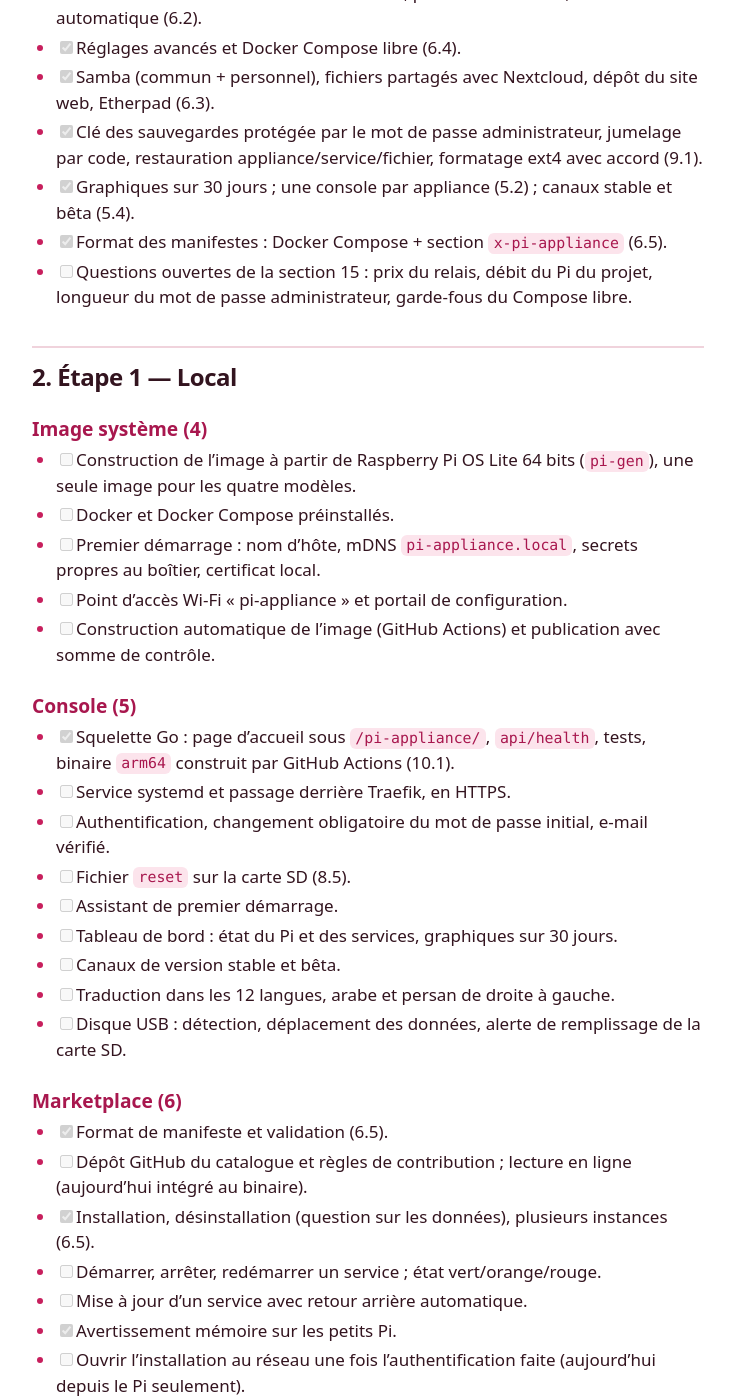
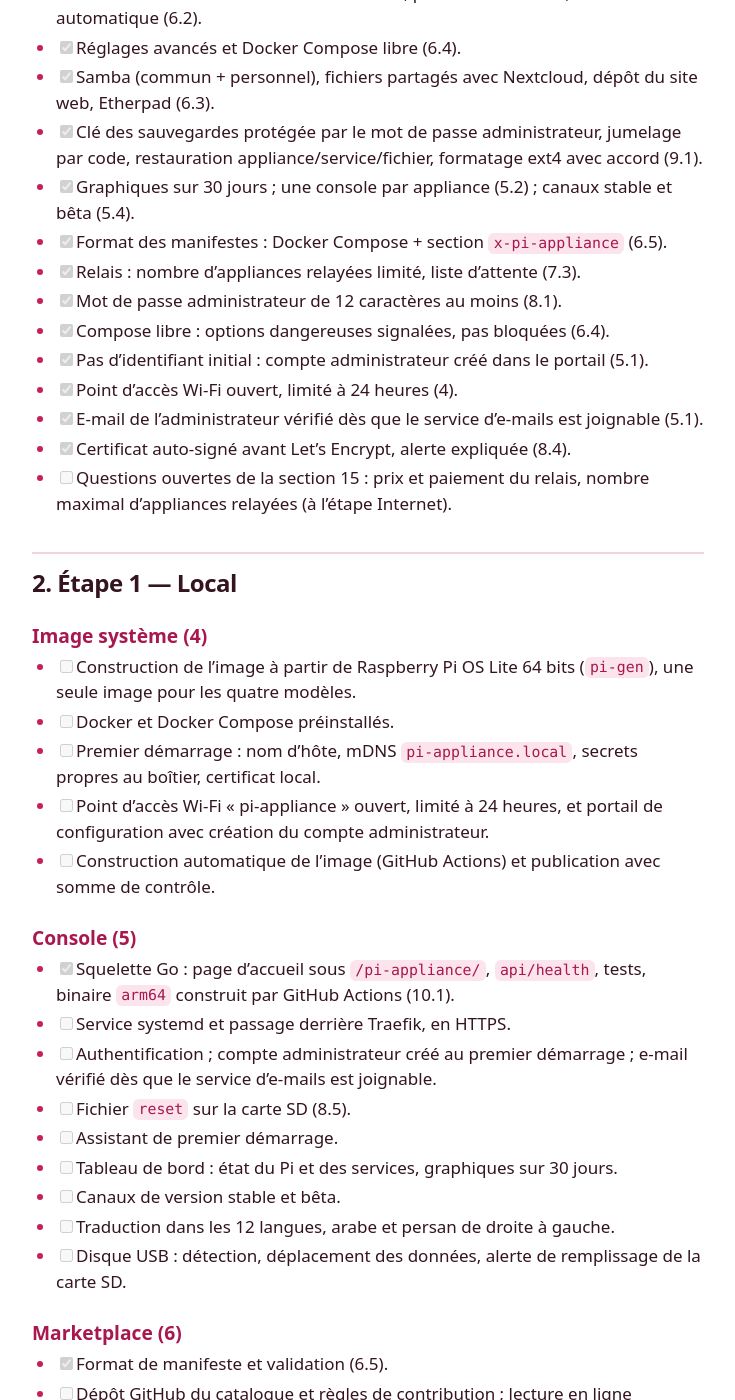
Before and after one commit to gmoulard/pi-appliance, a Jekyll site: the page built from docs/TODO.md, in a window 1280 px wide and 1400 px high, scrolled down 1899 px. Shown: the whole window, without its empty margins (272-1007 px from the left). Built offline with Jekyll 4.4.1, drawn with Linux system fonts in a browser that asks for light colours; our own code applies the rules of GitHub Pages for plain Markdown files; some of the changed text lies outside the part shown.

Commit message:
Spécification : réponses aux questions ouvertes de l'étape Local
Premier accès sans identifiant initial (compte administrateur créé dans le
portail), point d'accès Wi-Fi ouvert limité à 24 heures, e-mail vérifié dès
que le service d'e-mails est joignable, certificat auto-signé expliqué avant
Let's Encrypt. TODO : décisions cochées, y compris celles déjà décrites dans
la spécification par le commit 3852c90 (relais limité en nombre, mot de passe
administrateur de 12 caractères, Compose libre signalé sans blocage).

Co-Authored-By: Claude Opus 5.5 <noreply@anthropic.com>

```diff
--- a/docs/TODO.md
+++ b/docs/TODO.md
@@ -51,7 +51,14 @@ Feuille de route de pi-appliance, dans l'ordre de construction de la section 16
 - [x] Clé des sauvegardes protégée par le mot de passe administrateur, jumelage par code, restauration appliance/service/fichier, formatage ext4 avec accord (9.1).
 - [x] Graphiques sur 30 jours ; une console par appliance (5.2) ; canaux stable et bêta (5.4).
 - [x] Format des manifestes : Docker Compose + section `x-pi-appliance` (6.5).
-- [ ] Questions ouvertes de la section 15 : prix du relais, débit du Pi du projet, longueur du mot de passe administrateur, garde-fous du Compose libre.
+- [x] Relais : nombre d'appliances relayées limité, liste d'attente (7.3).
+- [x] Mot de passe administrateur de 12 caractères au moins (8.1).
+- [x] Compose libre : options dangereuses signalées, pas bloquées (6.4).
+- [x] Pas d'identifiant initial : compte administrateur créé dans le portail (5.1).
+- [x] Point d'accès Wi-Fi ouvert, limité à 24 heures (4).
+- [x] E-mail de l'administrateur vérifié dès que le service d'e-mails est joignable (5.1).
+- [x] Certificat auto-signé avant Let's Encrypt, alerte expliquée (8.4).
+- [ ] Questions ouvertes de la section 15 : prix et paiement du relais, nombre maximal d'appliances relayées (à l'étape Internet).
 
 ## 2. Étape 1 — Local
 
@@ -60,14 +67,14 @@ Feuille de route de pi-appliance, dans l'ordre de construction de la section 16
 - [ ] Construction de l'image à partir de Raspberry Pi OS Lite 64 bits (`pi-gen`), une seule image pour les quatre modèles.
 - [ ] Docker et Docker Compose préinstallés.
 - [ ] Premier démarrage : nom d'hôte, mDNS `pi-appliance.local`, secrets propres au boîtier, certificat local.
-- [ ] Point d'accès Wi-Fi « pi-appliance » et portail de configuration.
+- [ ] Point d'accès Wi-Fi « pi-appliance » ouvert, limité à 24 heures, et portail de configuration avec création du compte administrateur.
 - [ ] Construction automatique de l'image (GitHub Actions) et publication avec somme de contrôle.
 
 ### Console (5)
 
 - [x] Squelette Go : page d'accueil sous `/pi-appliance/`, `api/health`, tests, binaire `arm64` construit par GitHub Actions (10.1).
 - [ ] Service systemd et passage derrière Traefik, en HTTPS.
-- [ ] Authentification, changement obligatoire du mot de passe initial, e-mail vérifié.
+- [ ] Authentification ; compte administrateur créé au premier démarrage ; e-mail vérifié dès que le service d'e-mails est joignable.
 - [ ] Fichier `reset` sur la carte SD (8.5).
 - [ ] Assistant de premier démarrage.
 - [ ] Tableau de bord : état du Pi et des services, graphiques sur 30 jours.
@@ -97,7 +104,7 @@ Feuille de route de pi-appliance, dans l'ordre de construction de la section 16
 - [ ] Service d'envoi d'e-mails du projet : codes de vérification, récupération, alertes (8.5, 8.6, 10.2).
 - [ ] Domaine personnel : guide OVH, à partir de l'ancien `linux-tool/dynHost/` (historique git).
 - [ ] Accès direct : UPnP, guide de la box, test depuis internet.
-- [ ] Relais : serveur, tunnel sortant (à partir de l'ancien `all-pi/autossh.sh`, historique git), bascule automatique, limites de l'offre gratuite, offre payante.
+- [ ] Relais : serveur, tunnel sortant (à partir de l'ancien `all-pi/autossh.sh`, historique git), bascule automatique, limites de l'offre gratuite, nombre maximal d'appliances et liste d'attente, offre payante.
 - [ ] Accès par service : public, connectés, maison (8.2).
 - [ ] Console ouverte sur internet avec double authentification (8.3).
 
```
Also changed, not shown: docs/specification.md (+4 -4 lines).
